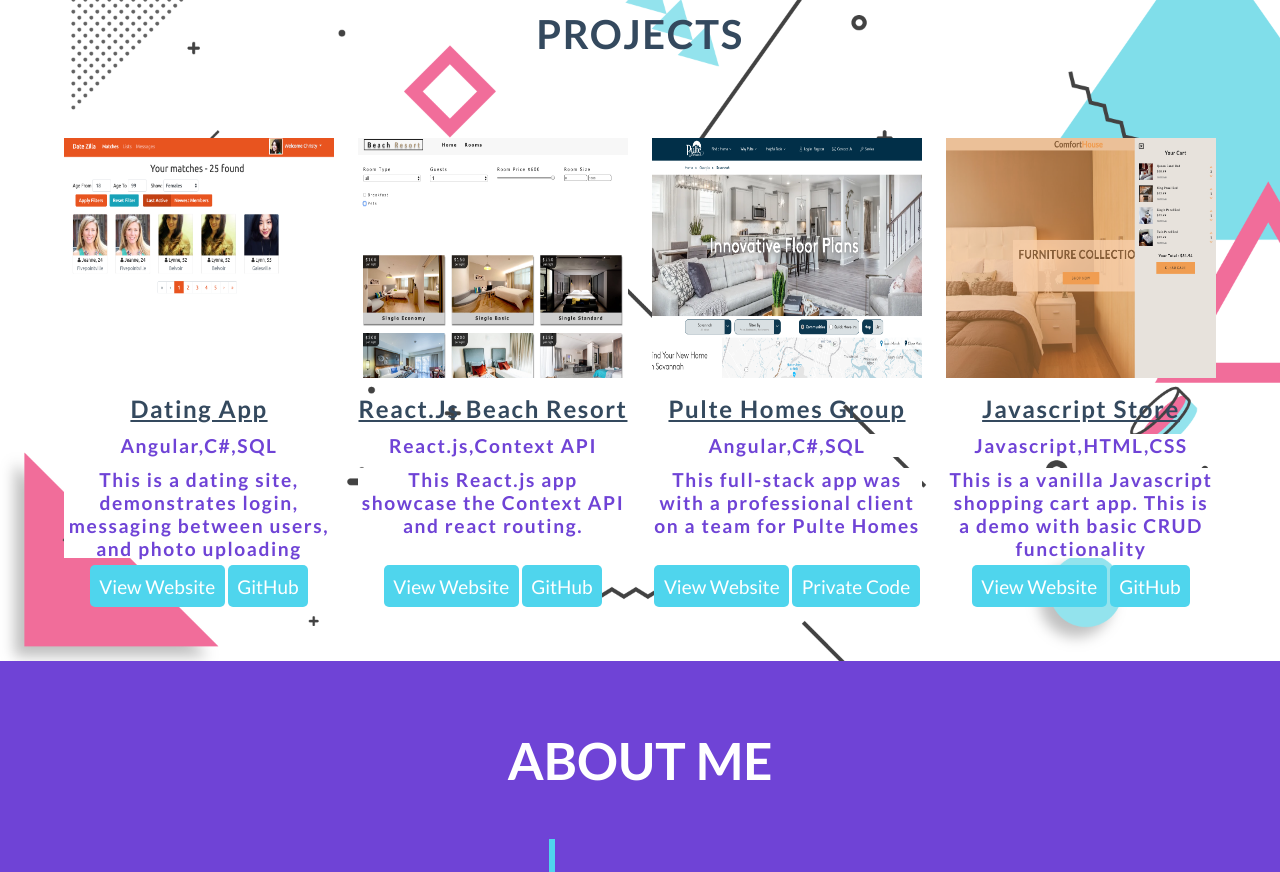
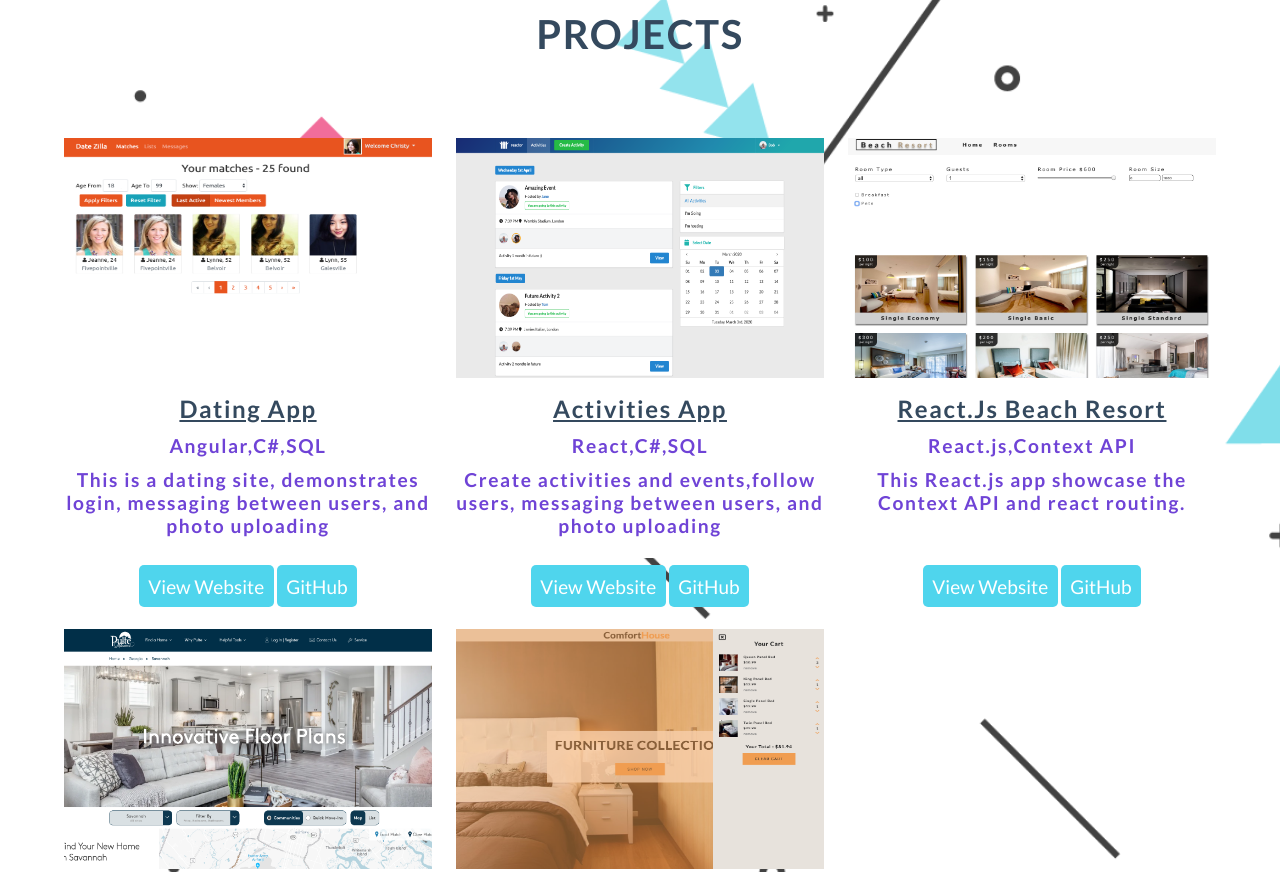
Before and after one commit to cmburch/charlesburch, a website: page index.html in a window 1280 px wide. Shown: the part 620-1492 px from the top of the page. Drawn offline with Linux system fonts and the light colour scheme.

Commit message:
added reactor react,C#,sql project links

```diff
--- a/index.html
+++ b/index.html
@@ -90,8 +90,27 @@
                         </div>
                     </div>
                 </div>
+            </article>
 
+            <article class="product">
+                <div class="img-container">
+                    <img src="./images/reactor.png" alt="product" class="product-img" />
+                </div>
+                <div class='test'>
+                    <h3>Activities App</h3>
+                    <h4>React,C#,SQL</h4>
+                    <h4 class='project__desc'>Create activities and events,follow users, messaging between users, and photo uploading</h4>
+                    <div class='center2'>
+                        <div class='center'>
+                            <a target="_blank" href="https://reactorcmb.azurewebsites.net" role="button"
+                                type="button" class="btn btn-primary">View Website</a>
+                            <a target="_blank" href="https://github.com/cmburch/reacter" role="button" type="button"
+                                class="btn btn-primary">GitHub</a>
+                        </div>
+                    </div>
+                </div>
             </article>
+
             <article class="product">
                 <div class="img-container">
                     <img src="./images/reactBeachResort.png" alt="project" class="product-img" />
--- a/style.css
+++ b/style.css
@@ -208,7 +208,7 @@ body {
     margin: 0 auto;
     max-width: 1170px;
     display: grid;
-    grid-template-columns: repeat(auto-fit, minmax(260px, 1fr));
+    grid-template-columns: repeat(auto-fit, minmax(275px, 1fr));
     grid-column-gap: 1.5rem;
     grid-row-gap: 2rem;
   }
```
Also changed, not shown: images/reactor.png (added).
